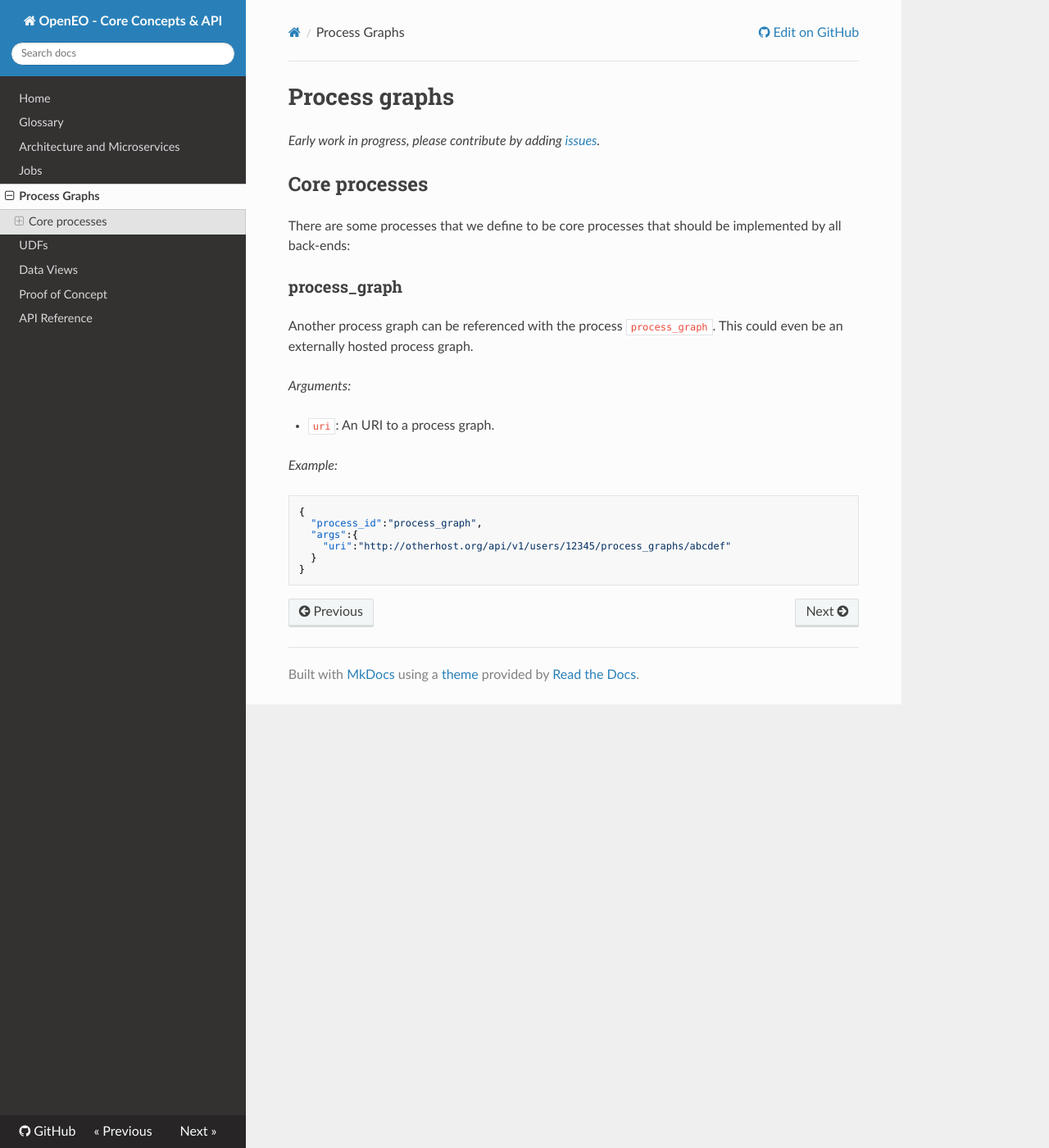
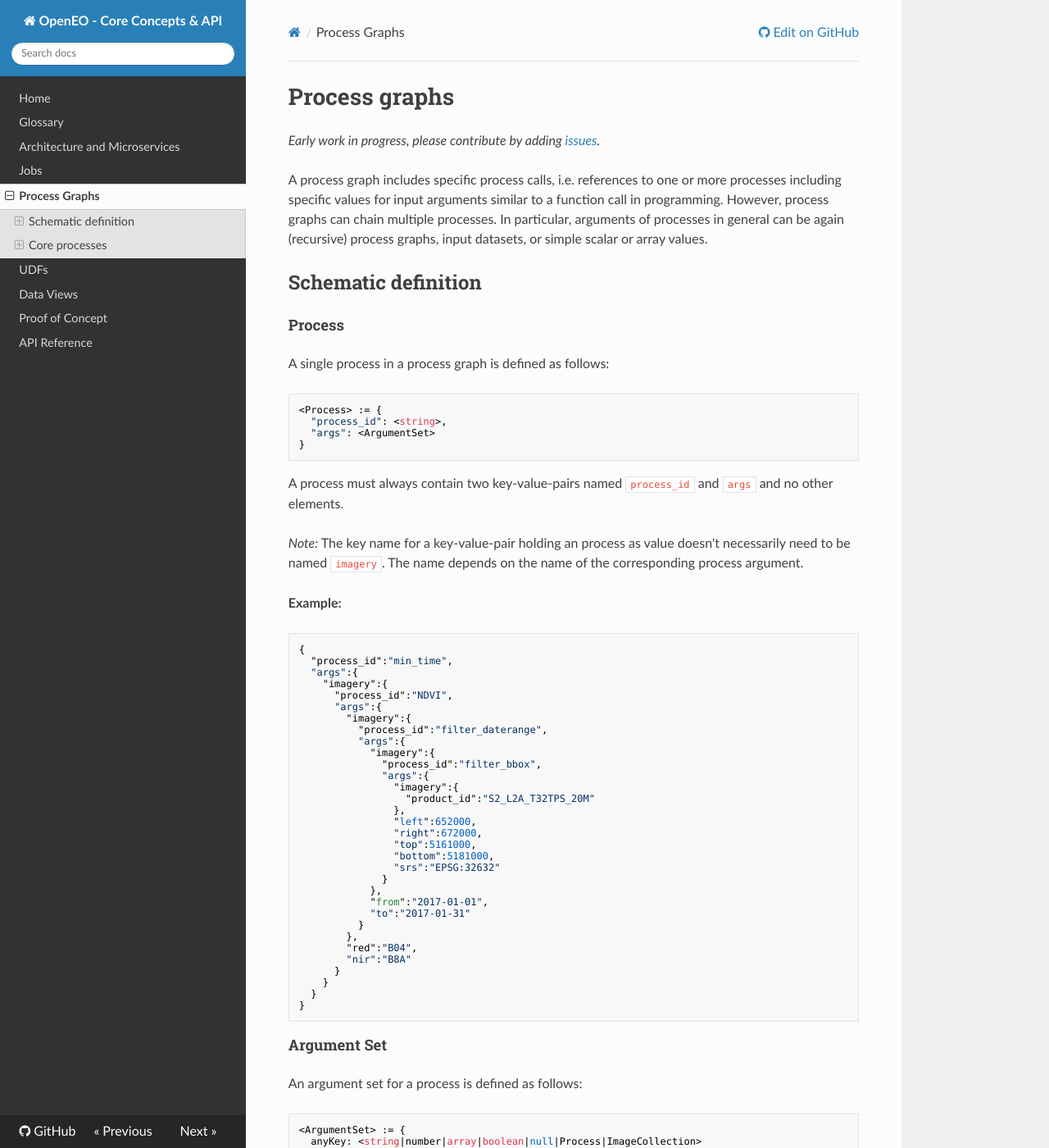
Before and after one commit to Open-EO/openeo-api, an MkDocs documentation site: the page built from docs/docs/processgraphs.md, in a window 1280 px wide and 1400 px high. Shown: the whole window at 82% size. Built offline with MkDocs 1.6.1, drawn with Linux system fonts in a browser that asks for light colours; nearby versions of some CDN libraries; old or Windows-style settings are respelled for this version of MkDocs; some of the changed text lies outside the part shown.

Commit message:
First description of a process graph in the documentation.

````diff
--- a/docs/docs/processgraphs.md
+++ b/docs/docs/processgraphs.md
@@ -1,6 +1,109 @@
 # Process graphs
 
 _Early work in progress, please contribute by adding [issues](https://github.com/Open-EO/openeo-api-poc/issues)._
+
+A process graph includes specific process calls, i.e. references to one or more processes including specific values for input arguments similar to a function call in programming. However, process graphs can chain multiple processes. In particular, arguments of processes in general can be again (recursive) process graphs, input datasets, or simple scalar or array values.
+
+## Schematic definition
+
+#### Process
+
+A single process in a process graph is defined as follows:
+
+```
+<Process> := {
+  "process_id": <string>,
+  "args": <ArgumentSet>
+}
+```
+A process must always contain two key-value-pairs named `process_id` and `args` and no other elements.
+
+*Note:* The key name for a key-value-pair holding an process as value doesn't necessarily need to be named `imagery`. The name depends on the name of the corresponding process argument.
+
+**Example:**
+
+```
+{
+  "process_id":"min_time",
+  "args":{
+    "imagery":{
+      "process_id":"NDVI",
+      "args":{
+        "imagery":{
+          "process_id":"filter_daterange",
+          "args":{
+            "imagery":{
+              "process_id":"filter_bbox",
+              "args":{
+                "imagery":{
+                  "product_id":"S2_L2A_T32TPS_20M"
+                },
+                "left":652000,
+                "right":672000,
+                "top":5161000,
+                "bottom":5181000,
+                "srs":"EPSG:32632"
+              }
+            },
+            "from":"2017-01-01",
+            "to":"2017-01-31"
+          }
+        },
+        "red":"B04",
+        "nir":"B8A"
+      }
+    }
+  }
+}
+```
+
+#### Argument Set
+
+An argument set for a process is defined as follows:
+
+```
+<ArgumentSet> := {
+  anyKey: <string|number|array|boolean|null|Process|ImageCollection>
+}
+```
+
+*Note:* string, number, array, boolean and null are the primitive data types supported by JSON. An array must always contain one data type only.
+
+**Example:**
+
+```
+{
+  "imagery":{
+    "process_id":"filter_daterange",
+    "args":{
+      "imagery":{
+        "product_id":"Sentinel2A-L1C"
+      }
+    },
+    "from":"2017-01-01",
+    "to":"2017-01-31"
+  }
+}
+```
+
+#### Image Collection
+
+An image collection as input dataset is defined as follows:
+
+```
+<ImageCollection> := {
+  "product_id": <string>
+}
+```
+*Note:* The key name for a key-value-pair holding an image collection as value doesn't necessarily need to be named `imagery`. The name depends on the name of the corresponding process argument the image collection is given to.
+
+**Example:**
+
+```
+{
+  "product_id":"Sentinel2A-L1C"
+}
+```
 
 ## Core processes
 
@@ -18,9 +121,10 @@ _Example:_
 
 ```
 {
-  "process_id":"process_graph",
-  "args":{
-    "uri":"http://otherhost.org/api/v1/users/12345/process_graphs/abcdef"
+  "process_id": "process_graph",
+  "args": {
+    "uri": "http://otherhost.org/api/v1/users/12345/process_graphs/abcdef"
   }
 }
 ```
+### to be continued...
````
